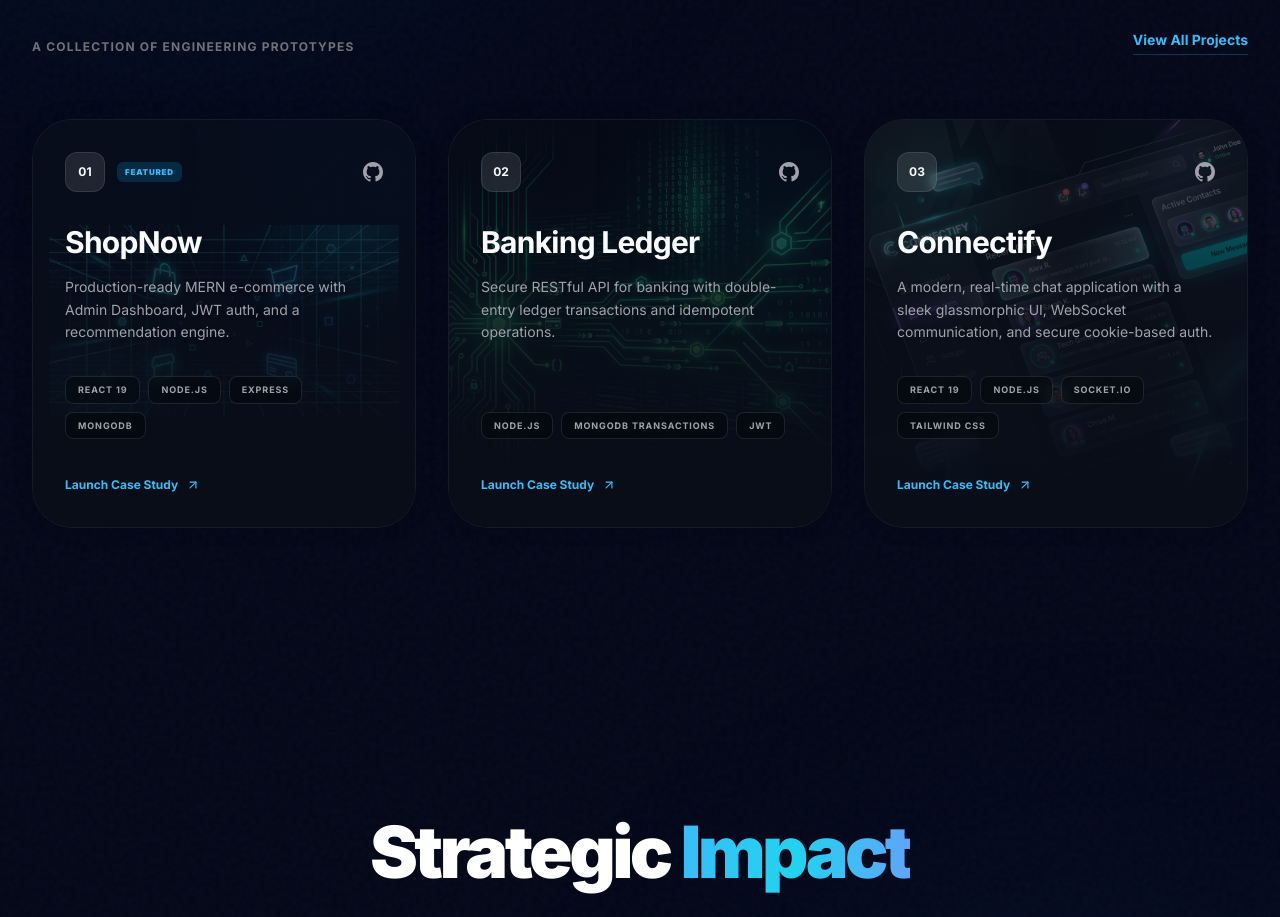
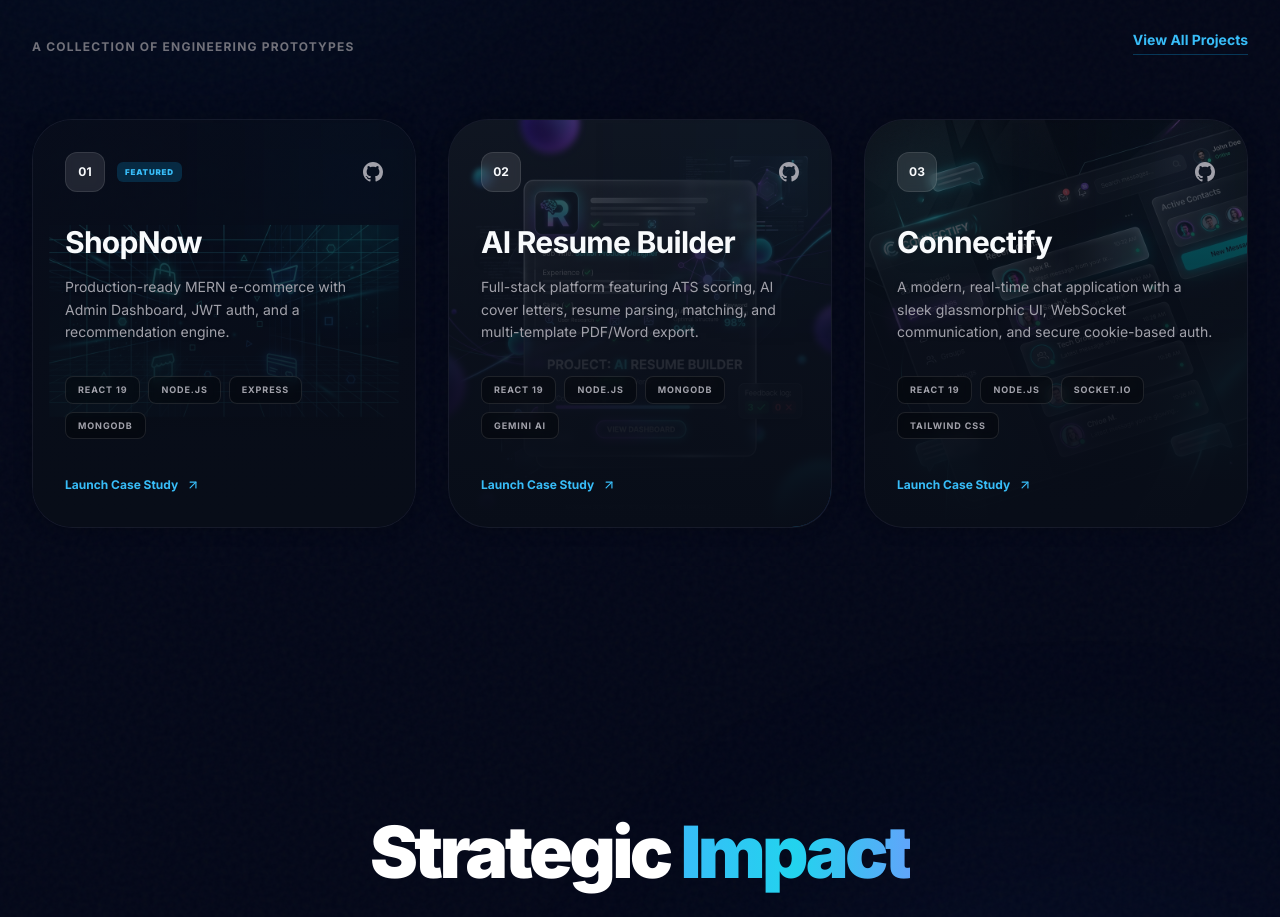
Before and after one commit to Ayushsoni9125/portfolio, a React (Vite) app: page / in a window 1280 px wide. Shown: the part 1994-2911 px from the top of the page. Built offline with nearby package versions, Linux system fonts and the light colour scheme.

Commit message:
feat: replace Banking Ledger project with AI Resume Builder

```diff
--- a/src/components/Projects.jsx
+++ b/src/components/Projects.jsx
@@ -10,12 +10,12 @@ const PROJECTS = [
     bg: "/project_bg_ecommerce.png",
   },
   {
-    title: "Banking Ledger",
-    desc: "Secure RESTful API for banking with double-entry ledger transactions and idempotent operations.",
-    tags: ["Node.js", "MongoDB Transactions", "JWT"],
-    link: "#",
-    git: "https://github.com/Ayushsoni9125",
-    bg: "/project_bg_banking.png",
+    title: "AI Resume Builder",
+    desc: "Full-stack platform featuring ATS scoring, AI cover letters, resume parsing, matching, and multi-template PDF/Word export.",
+    tags: ["React 19", "Node.js", "MongoDB", "Gemini AI"],
+    link: "https://ats-checker-resume-builder.vercel.app",
+    git: "https://github.com/Ayushsoni9125/resume_builder",
+    bg: "/project_bg_resume.png",
   },
   {
     title: "Connectify",
```
Also changed, not shown: public/project_bg_resume.png (added).
